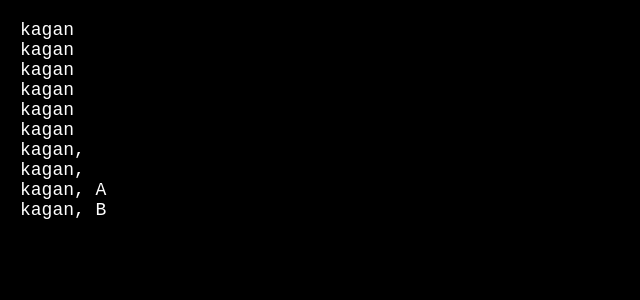
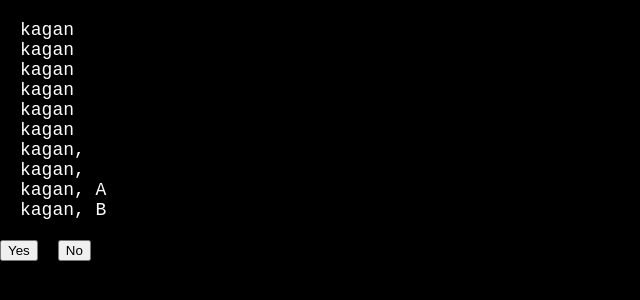
Before and after one commit to kawazaaki/Mine, a plain HTML site: page index.html in a window 1280 px wide. Shown: the whole page, without its empty margins (0-640 px from the left). Drawn offline with Linux system fonts and the light colour scheme.

Commit message:
Update index.html

```diff
--- a/index.html
+++ b/index.html
@@ -18,11 +18,20 @@
       text-align: left;
       white-space: pre;
     }
+    #btn{
+      display: flex;
+      align-item:center;
+      gap:20px;
+    }
   </style>
 </head>
 <body>
   <div class="container" id="text"></div>
-  <script>
+  <div id="btn">
+  <button id="y" onclick="alert('kir shody')">Yes</button>
+<button id="n" onclick="alert('🥲 maybe later...')">No</button>
+  </div>
+    <script>
     const targetText = "kagan, may I be yours?";
     const alphabet = "ABCDEFGHIJKLMNOPQRSTUVWXYZ";
     const textContainer = document.getElementById("text");
```
